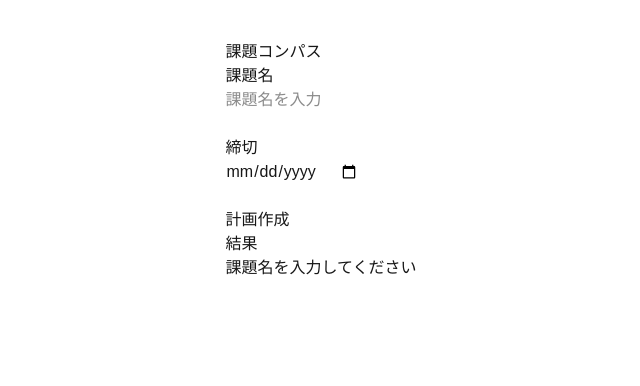
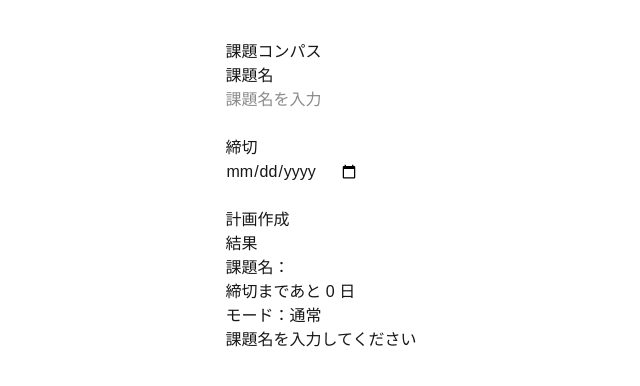
Before and after one commit to kippeicreator/task-assistant, a Next.js app: page / in a window 1280 px wide. Both pictures are taken after a click on the button "計画作成". Shown: the top 386 px of the page, without its empty margins (311-951 px from the left). Built offline with nearby package versions, Linux system fonts and the light colour scheme.

Commit message:
refactor: structure plan result type

```diff
--- a/app/page.tsx
+++ b/app/page.tsx
@@ -5,11 +5,12 @@ import styles from "./page.module.css";
 import TaskForm from "@/components/TaskForm";
 import ResultCard from "@/components/ResultCard";
 import { generatePlan } from "@/lib/planner";
+import type { Plan } from "@/types/plan";
 
 export default function Home() {
   const [taskName, setTaskName] = useState("");
   const [deadline, setDeadline] = useState("");
-  const [result, setResult] = useState("");
+  const [result, setResult] = useState<Plan | null>(null);
 
   const createPlan = () => {
     const plan = generatePlan({
@@ -17,7 +18,7 @@ export default function Home() {
       deadline,
     });
 
-    setResult(plan.content);
+    setResult(plan);
   };
 
   return (
--- a/components/ResultCard.tsx
+++ b/components/ResultCard.tsx
@@ -1,5 +1,7 @@
+import type { Plan } from "@/types/plan";
+
 type ResultCardProps = {
-    result: string;
+  result: Plan | null;
   className?: string;
 };
 
@@ -11,7 +13,15 @@ export default function ResultCard({ result, className }: ResultCardProps) {
   return (
     <div>
       <h2>結果</h2>
-            <p className={className}>{result}</p>
+      <p>課題名：{result.taskName}</p>
+      <p>締切まであと {result.daysLeft} 日</p>
+      <p>モード：{result.mode === "emergency" ? "緊急" : "通常"}</p>
+
+      <ul className={className}>
+        {result.steps.map((step) => (
+          <li key={step}>{step}</li>
+        ))}
+      </ul>
     </div>
-    )
+  );
 }
--- a/lib/planner.ts
+++ b/lib/planner.ts
@@ -4,15 +4,21 @@ import type { Plan } from "@/types/plan";
 export function generatePlan(task: Task): Plan {
   const { name: taskName, deadline } = task;
 
-  if (!taskName) {
+  if (!taskName.trim()) {
     return {
-      content: "課題名を入力してください",
+      taskName: "",
+      daysLeft: 0,
+      mode: "normal",
+      steps: ["課題名を入力してください"],
     };
   }
 
   if (!deadline) {
     return {
-      content: "締切を入力してください",
+      taskName,
+      daysLeft: 0,
+      mode: "normal",
+      steps: ["締切を入力してください"],
     };
   }
 
@@ -24,65 +30,51 @@ export function generatePlan(task: Task): Plan {
 
   if (daysLeft <= 3) {
     return {
-      content: `課題名　${taskName}
-
-締切まであと ${daysLeft} 日
-
-緊急モード
-
-今日
-・課題内容確認
-・資料収集
-
-明日
-・作業完了
-
-締切前日
-・最終確認`,
+      taskName,
+      daysLeft,
+      mode: "emergency",
+      steps: [
+        "今日：課題内容確認",
+        "今日：資料収集",
+        "明日：作業完了",
+        "締切前日：最終確認",
+      ],
     };
   }
 
   if (taskName.includes("レポート")) {
     return {
-      content: `課題名　${taskName}
-
-締切まであと ${daysLeft} 日
-
-今日
-・テーマを決める
-
-明日
-・参考文献を3本集める
-
-3日目
-・構成を作る
-
-締切：${deadline}`,
+      taskName,
+      daysLeft,
+      mode: "normal",
+      steps: [
+        "今日：テーマを決める",
+        "明日：参考文献を3本集める",
+        "3日目：構成を作る",
+      ],
     };
   }
 
   if (taskName.includes("発表")) {
     return {
-      content: `課題名　${taskName}
-
-締切まであと ${daysLeft} 日
-
-今日
-・テーマ整理
-
-明日
-・スライド作成
-
-3日目
-・発表練習`,
+      taskName,
+      daysLeft,
+      mode: "normal",
+      steps: [
+        "今日：テーマ整理",
+        "明日：スライド作成",
+        "3日目：発表練習",
+      ],
     };
   }
 
   return {
-    content: `課題名　${taskName}
-今日
-・課題内容を確認
-明日
-・作業開始`,
+    taskName,
+    daysLeft,
+    mode: "normal",
+    steps: [
+      "今日：課題内容を確認",
+      "明日：作業開始",
+    ],
   };
 }
--- a/types/plan.ts
+++ b/types/plan.ts
@@ -1,3 +1,6 @@
 export type Plan = {
-    content: string;
+    taskName: string;
+    daysLeft: number;
+    mode: "normal" | "emergency";
+    steps: string[];
 };
```
Lines whose indentation alone changed are shown as unchanged.
